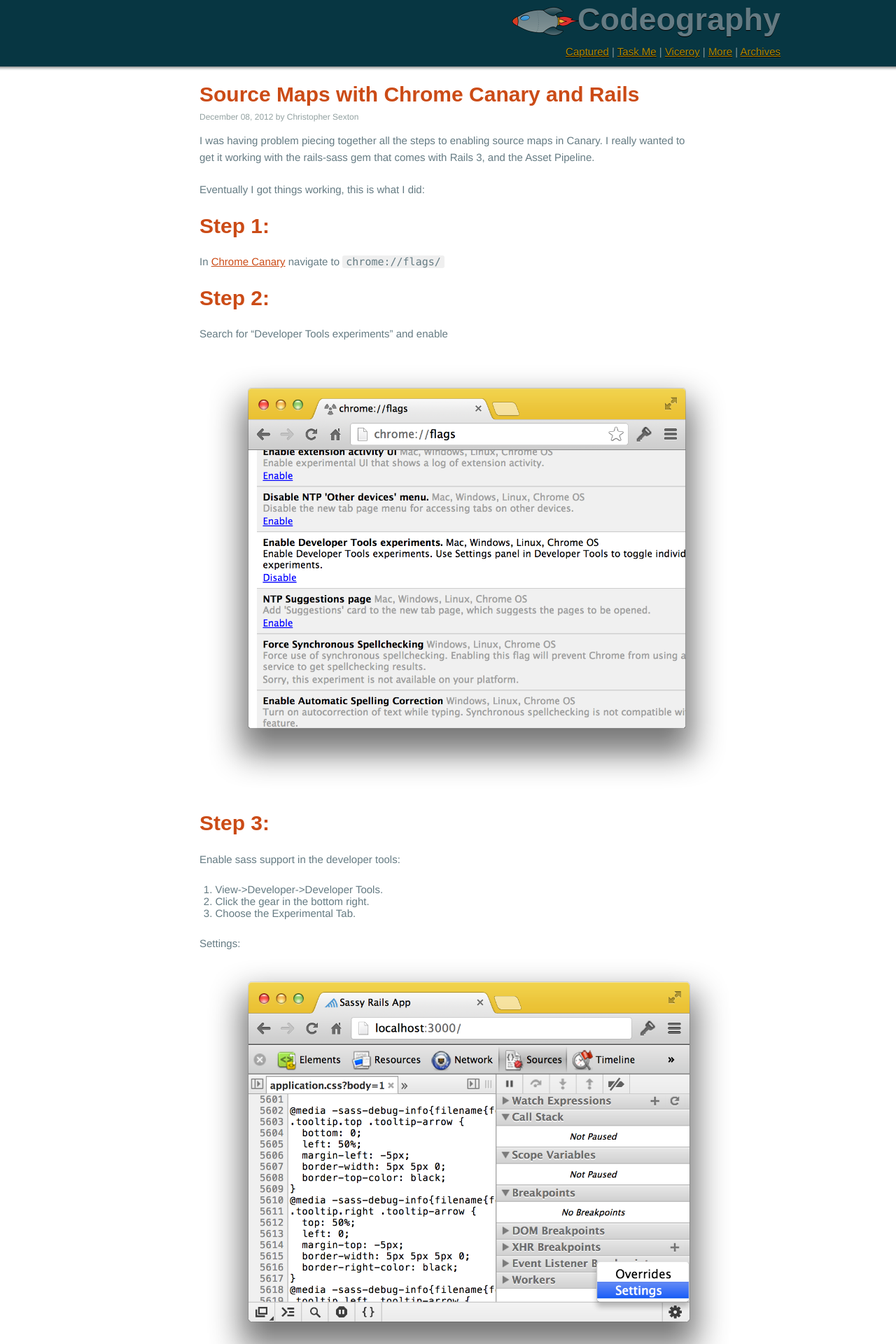
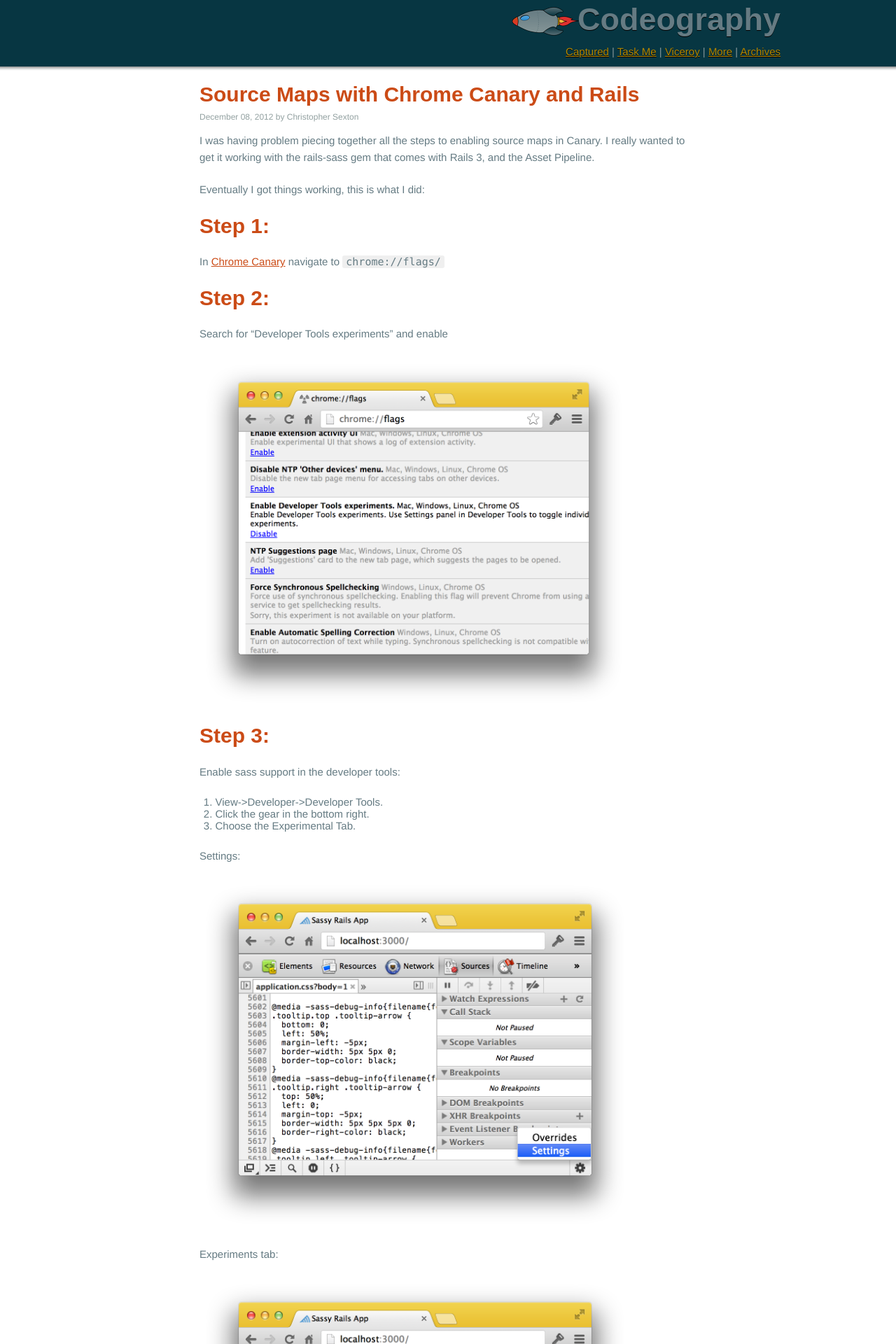
Before and after one commit to csexton/codeography.com, a Jekyll site: the page built from _posts/2012-12-08-source-maps-with-chrome-canary-and-rails-3.markdown, in a window 1280 px wide. Shown: the top 1920 px of the page at 70% size. Built offline with Jekyll 4.4.1, drawn with Linux system fonts in a browser that asks for light colours; nearby versions of some CDN libraries; some web fonts are replaced; comment, search, counter and statistics services are not loaded.

Commit message:
Update pic size

```diff
--- a/_posts/2012-12-08-source-maps-with-chrome-canary-and-rails-3.markdown
+++ b/_posts/2012-12-08-source-maps-with-chrome-canary-and-rails-3.markdown
@@ -15,7 +15,7 @@ In [Chrome Canary](https://tools.google.com/dlpage/chromesxs) navigate to `chrom
 
 Search for "Developer Tools experiments" and enable
 
-<img src="/images/source-map-01.png" style="height:625px;" />
+<img src="/images/source-map-01.png" style="height:500px;" />
 
 ## Step 3:
 
@@ -26,10 +26,12 @@ Enable sass support in the developer tools:
 1. Choose the Experimental Tab.
 
 Settings:
-<img src="/images/source-map-02.png" style="height:625px;" />
+
+<img src="/images/source-map-02.png" style="height:500px;" />
 
 Experiments tab:
-<img src="/images/source-map-03.png" style="height:625px;" />
+
+<img src="/images/source-map-03.png" style="height:500px;" />
 
 
 ## Step 4:
@@ -61,4 +63,4 @@ Reboot all the things. Reload rails server. Reload the browser.
 
 Now the developer tools links to your sass files directly. Huzzah!
 
-<img src="/images/source-map-04.png" style="height:625px;" />
+<img src="/images/source-map-04.png" style="height:500px;" />
```
